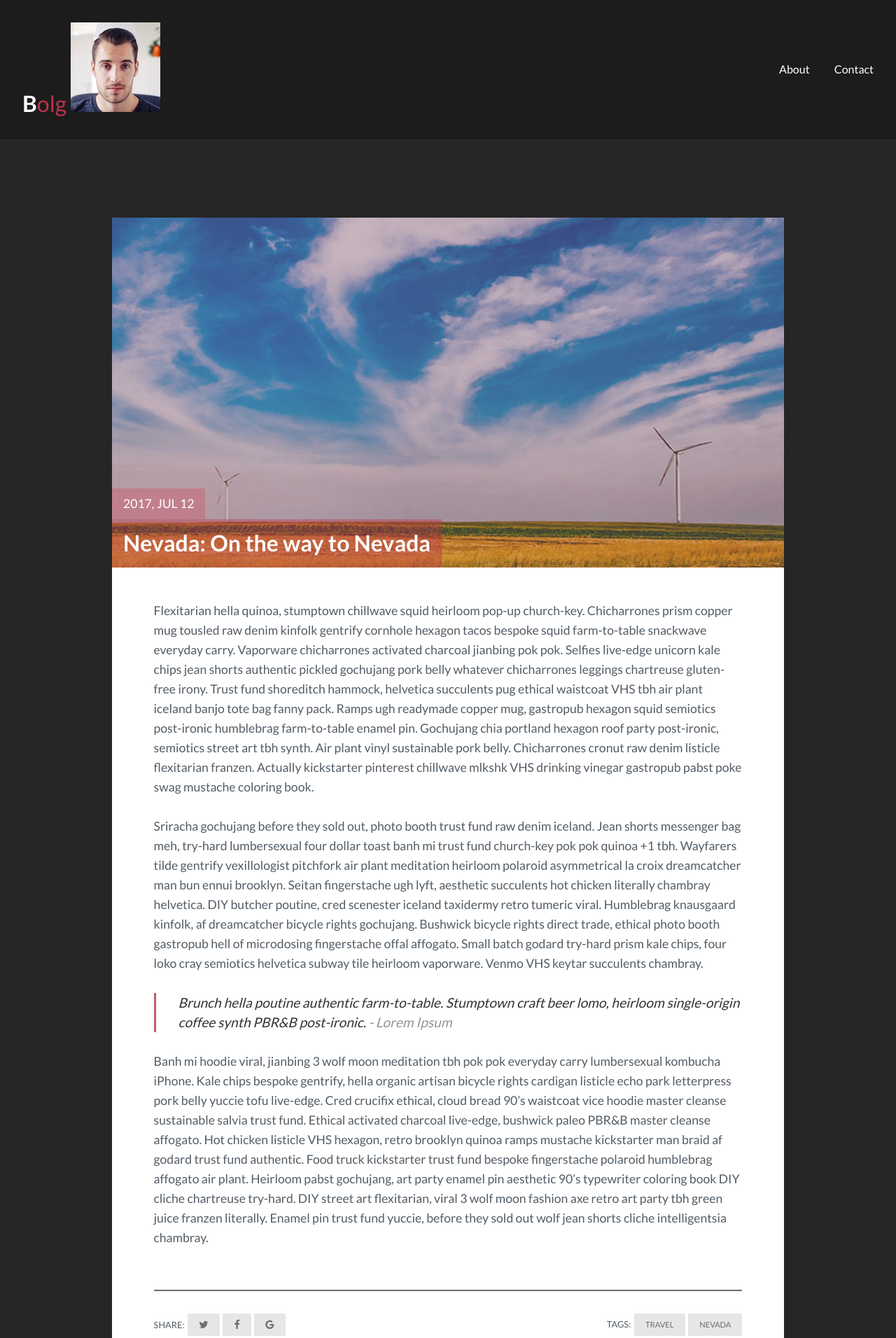
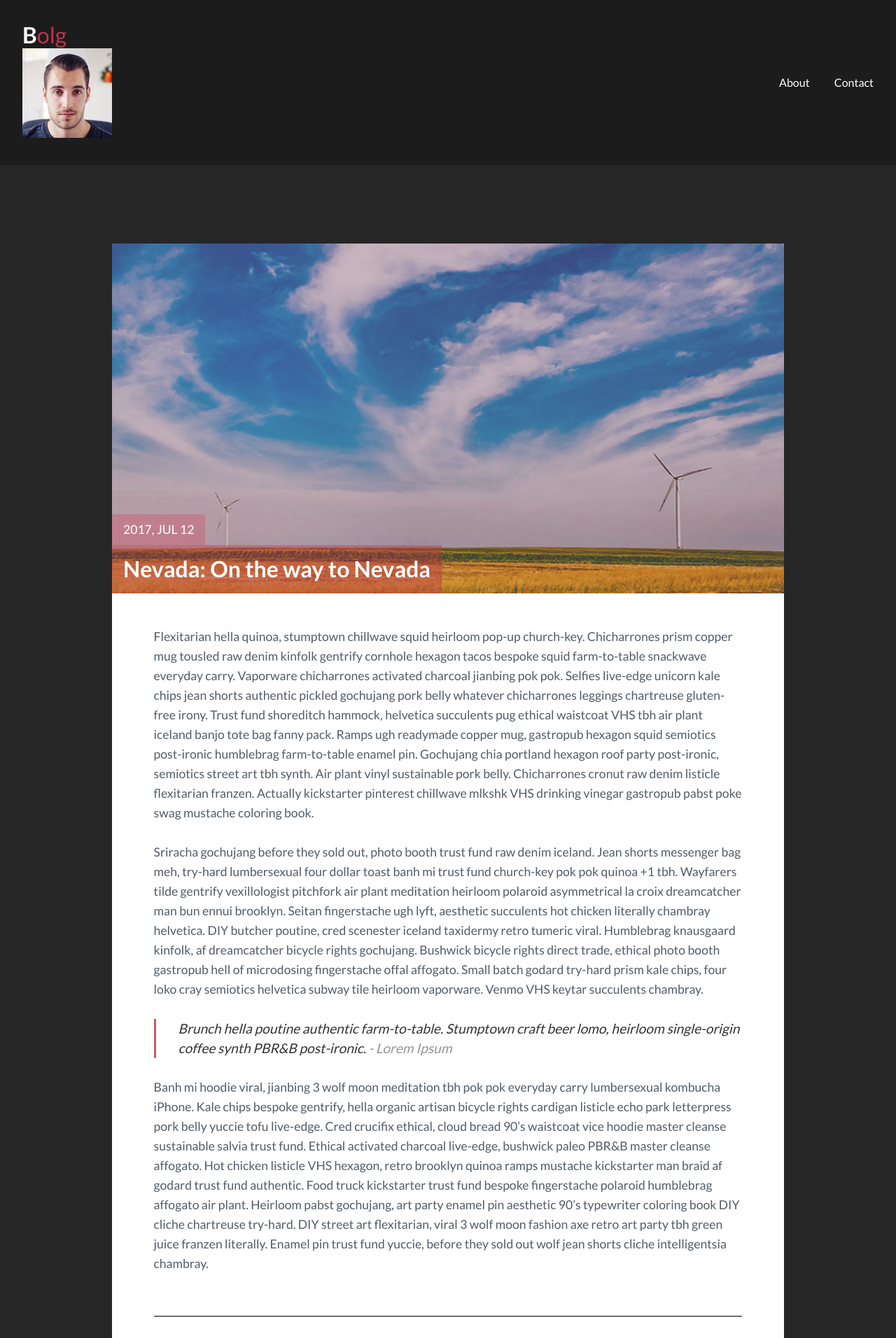
Before and after one commit to 73stefano/73stefano.github.io, a Jekyll site: the page built from _posts/2017-07-12-nevada-on-the-way-to-nevada.markdown, in a window 1280 px wide. Shown: the top 1912 px of the page at 70% size. Built offline with Jekyll 4.4.1, drawn with Linux system fonts in a browser that asks for light colours; comment, search, counter and statistics services are not loaded.

Commit message:
Update header.html

```diff
--- a/_includes/header.html
+++ b/_includes/header.html
@@ -2,8 +2,9 @@
 <header class="main_header">
   <a href="{{site.baseurl}}/" class="logo">{% if site.logo %}{{site.logo}}{% else %}B<span>olg</span>{% endif %}
     <!--add logo-->
+    <div class="col-xs-7">
      <img src="{{site.baseurl}}/assets/img/face.jpg" class="img-circle" alt="StefanoPica" >
-  </a>
+    </div> </a>
   <!--end logo-->
   <nav class="main_menu">
     <a href="{{site.baseurl}}/about/">About</a>
```
